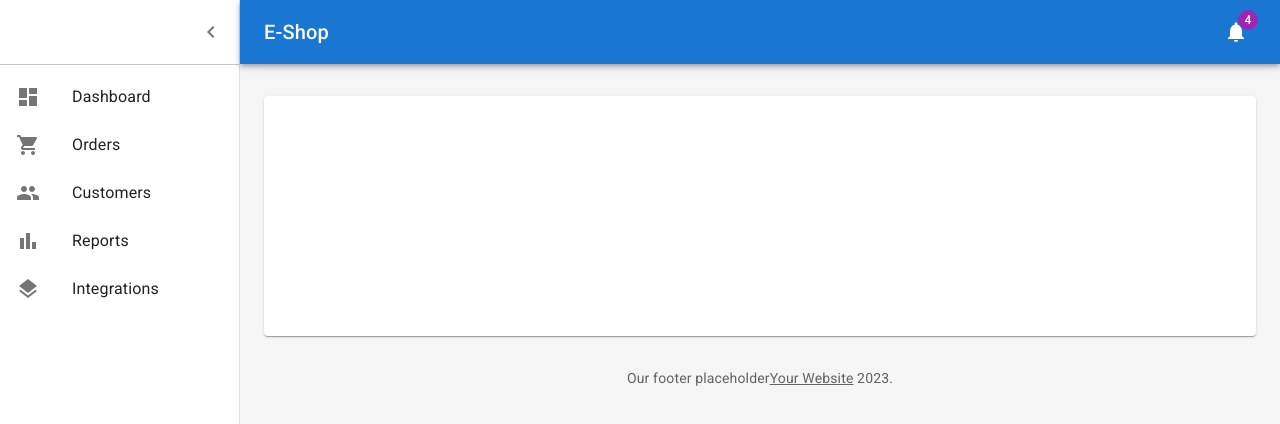
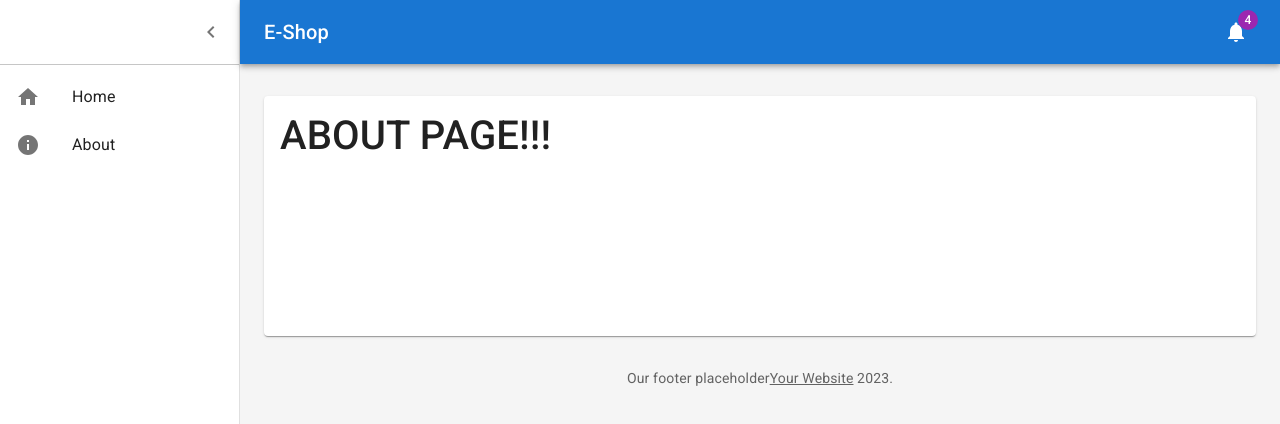
Before and after one commit to tsimonavicius/Spring-2023-02, a React (Create React App) app in the folder eshop-ui/: page /about in a window 1280 px wide. Shown: the top 424 px of the page. Built offline with nearby package versions, Linux system fonts and the light colour scheme.

Commit message:
8: add routing with dummy pages

```diff
--- a/eshop-ui/src/components/dashboard/AppMainMenu.js
+++ b/eshop-ui/src/components/dashboard/AppMainMenu.js
@@ -1,44 +1,10 @@
 import * as React from 'react';
-import ListItemButton from '@mui/material/ListItemButton';
-import ListItemIcon from '@mui/material/ListItemIcon';
-import ListItemText from '@mui/material/ListItemText';
-import DashboardIcon from '@mui/icons-material/Dashboard';
-import ShoppingCartIcon from '@mui/icons-material/ShoppingCart';
-import PeopleIcon from '@mui/icons-material/People';
-import BarChartIcon from '@mui/icons-material/BarChart';
-import LayersIcon from '@mui/icons-material/Layers';
+import {Home, Info} from "@mui/icons-material";
+import MenuItem from "./MenuItem";
 
 export const AppMainMenu = (
     <>
-        <ListItemButton>
-            <ListItemIcon>
-                <DashboardIcon />
-            </ListItemIcon>
-            <ListItemText primary="Dashboard" />
-        </ListItemButton>
-        <ListItemButton>
-            <ListItemIcon>
-                <ShoppingCartIcon />
-            </ListItemIcon>
-            <ListItemText primary="Orders" />
-        </ListItemButton>
-        <ListItemButton>
-            <ListItemIcon>
-                <PeopleIcon />
-            </ListItemIcon>
-            <ListItemText primary="Customers" />
-        </ListItemButton>
-        <ListItemButton>
-            <ListItemIcon>
-                <BarChartIcon />
-            </ListItemIcon>
-            <ListItemText primary="Reports" />
-        </ListItemButton>
-        <ListItemButton>
-            <ListItemIcon>
-                <LayersIcon />
-            </ListItemIcon>
-            <ListItemText primary="Integrations" />
-        </ListItemButton>
+        <MenuItem label="Home" link="/" icon={<Home/>}/>
+        <MenuItem label="About" link="/about" icon={<Info/>}/>
     </>
 );
--- /dev/null
+++ b/eshop-ui/src/components/dashboard/MenuItem.js
@@ -0,0 +1,21 @@
+import ListItemIcon from "@mui/material/ListItemIcon";
+import ListItemText from "@mui/material/ListItemText";
+import ListItemButton from "@mui/material/ListItemButton";
+import * as React from "react";
+import {useNavigate} from "react-router-dom";
+
+const MenuItem = ({label, icon, link}) => {
+
+    const navigate = useNavigate();
+
+    return (
+        <ListItemButton onClick={() => navigate(link)}>
+            <ListItemIcon>
+                {icon}
+            </ListItemIcon>
+            <ListItemText primary={label}/>
+        </ListItemButton>
+    )
+}
+
+export default MenuItem
--- a/eshop-ui/src/components/dashboard/Pages.js
+++ b/eshop-ui/src/components/dashboard/Pages.js
@@ -1,9 +1,11 @@
 import {Route, Routes} from "react-router-dom";
 import Home from "../../pages/Home";
+import About from "../../pages/About";
 
 const Pages = () => (
     <Routes>
         <Route path="/" element={<Home />}/>
+        <Route path="/about" element={<About />}/>
     </Routes>
 )
 
--- /dev/null
+++ b/eshop-ui/src/pages/About.js
@@ -0,0 +1,5 @@
+const About = () => (
+    <h1>ABOUT PAGE!!!</h1>
+)
+
+export default About
```
